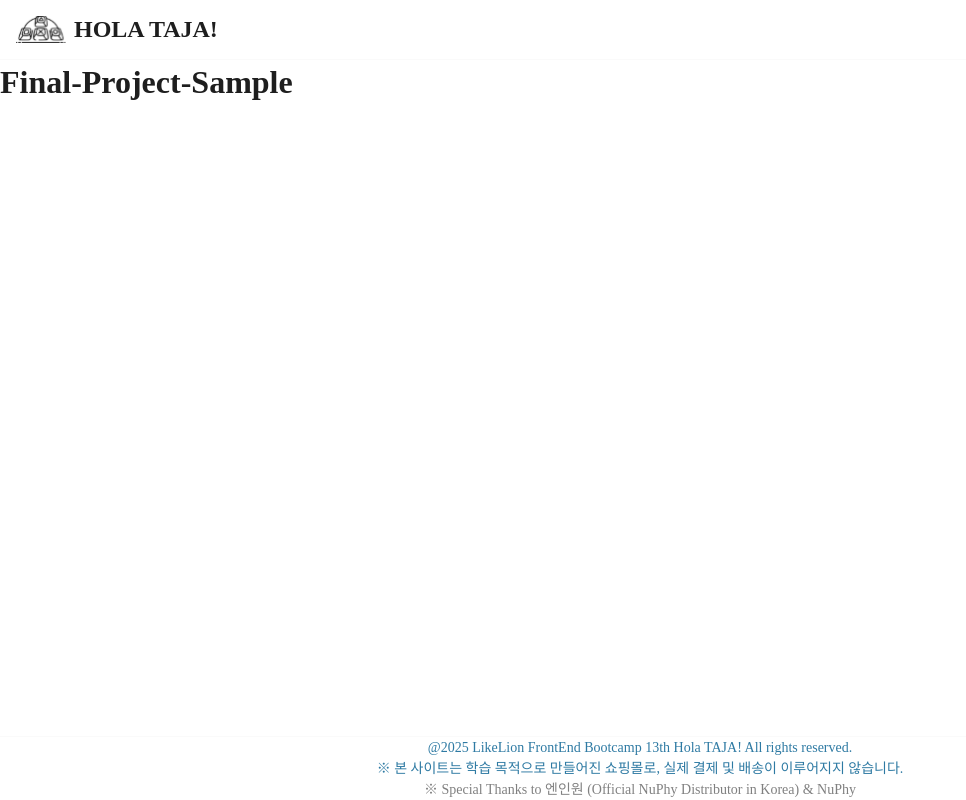
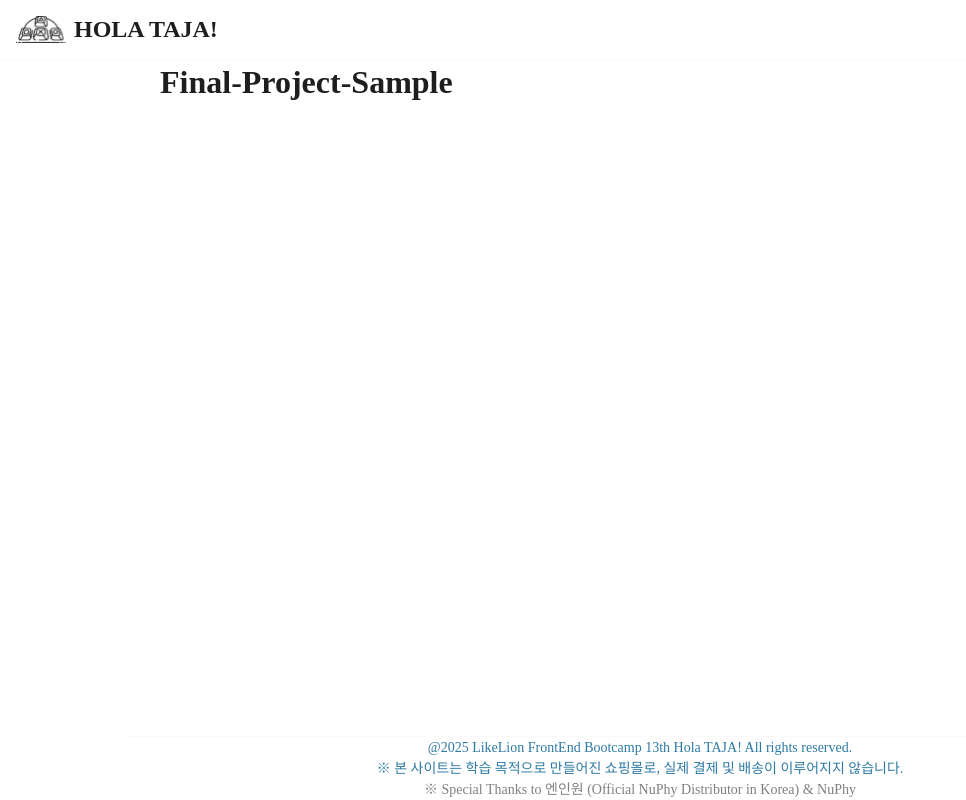
Before and after one commit to dong-fa/Final-15-HOLATAJA, a Next.js app: page / in a window 1280 px wide. Shown: the whole page, without its empty margins (0-966 px from the left). Built offline with nearby package versions, Linux system fonts and the light colour scheme.

Commit message:
style: 레이아웃 스타일 변경
좌우 여백 추가

```diff
--- a/src/app/layout.tsx
+++ b/src/app/layout.tsx
@@ -11,7 +11,7 @@ export default function RootLayout({
     <html lang="ko">
       <body className="min-h-screen flex flex-col">
         <Header />
-        <main className="flex-1 border-b-1 border-background">{children}</main>
+        <main className="max-w-5xl px-4 sm:px-6 lg:px-8 w-full mx-auto flex-1 border-b-1 border-background">{children}</main>
         <Footer />
       </body>
     </html>
```
